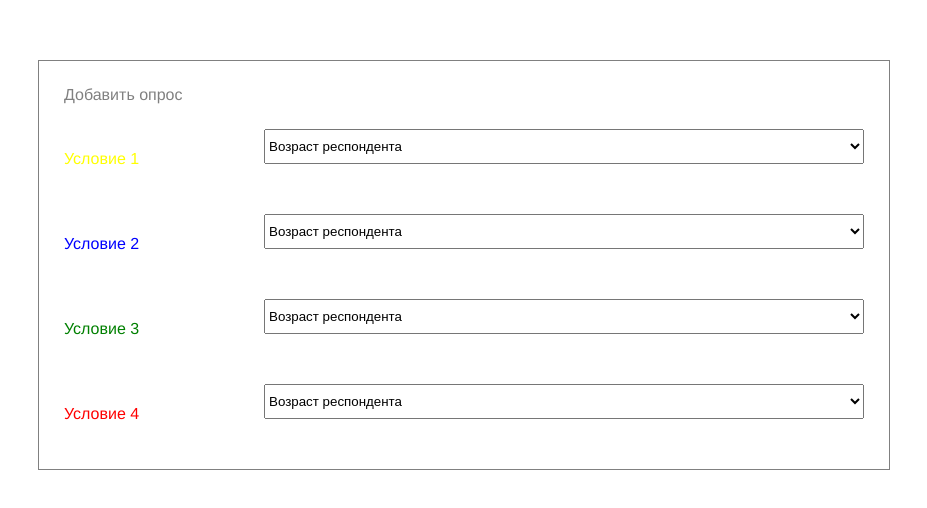
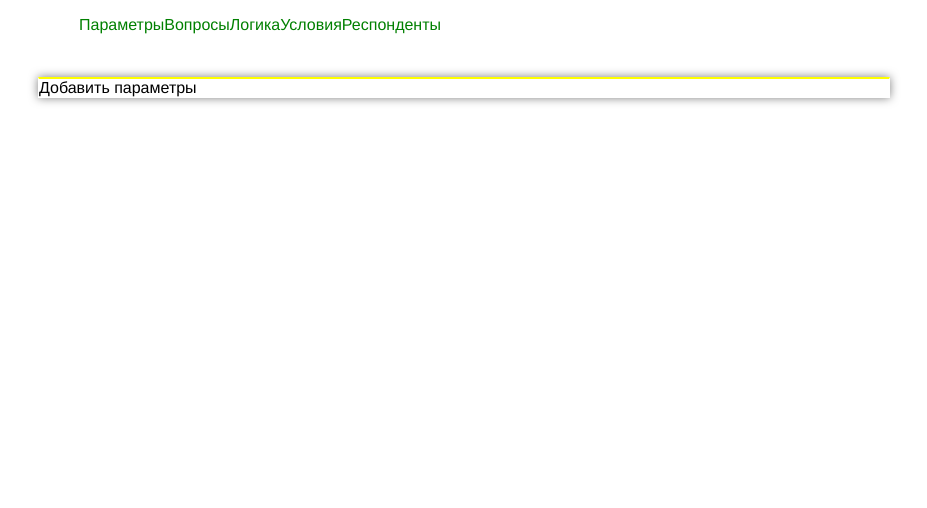
Before and after one commit to Ovsyankinds/vueTest, a Vue app: page /parametres in a window 1280 px wide. Shown: the top 508 px of the page, without its empty margins (176-1103 px from the left). Built offline with nearby package versions, Linux system fonts and the light colour scheme.

Commit message:
second commit

```diff
--- a/package.json
+++ b/package.json
@@ -9,7 +9,8 @@
   },
   "dependencies": {
     "core-js": "^3.6.4",
-    "vue": "^2.6.11"
+    "vue": "^2.6.11",
+    "vue-router": "^3.1.6"
   },
   "devDependencies": {
     "@vue/cli-plugin-babel": "~4.2.0",
--- a/src/App.vue
+++ b/src/App.vue
@@ -2,31 +2,56 @@
   div#app
     div.search
     div.menu
+      TopMenu
     div.wrap-content
-      Respond
-    <!-- Form -->
+      router-view
 </template>
 
 <script>
-import Respond from './components/respond'
-import Form from './components/Form.vue'
+/*eslint-disabled*/
+import TopMenu from './components/top-menu'
+import Vue from 'vue'
+import VueRouter from 'vue-router'
+
+Vue.use(VueRouter)
+
+const Index = () => import('./components/respond/index.vue')
+const Parametres = () => import('./components/parametres/index.vue')
+const Questions = () => import('./components/questions/index.vue')
+
+const router = new VueRouter({
+  mode: 'history',
+  routes: [
+    {path: '/', component: Index},
+    {path: '/parametres', component: Parametres},
+    {path: '/questions', component: Questions}
+  ]
+})
 
 export default {
   name: 'App',
+  router,
   components: {
-    Respond,
-    Form
+    TopMenu
   }
 }
 </script>
 
 <style>
-#app {
-  font-family: Avenir, Helvetica, Arial, sans-serif;
-  -webkit-font-smoothing: antialiased;
-  -moz-osx-font-smoothing: grayscale;
-  text-align: center;
-  color: #2c3e50;
-  margin-top: 60px;
-}
+  #app {
+    font-family: Avenir, Helvetica, Arial, sans-serif;
+    -webkit-font-smoothing: antialiased;
+    -moz-osx-font-smoothing: grayscale;
+  }
+  .wrap-content{
+    width: 850px;
+    height: 100%;
+    border-top: 2px solid yellow;
+    border-right: 1px solid white;
+    border-left: 1px solid white;
+    border-bottom: 1px solid white;
+    box-shadow: 0 0 10px rgba(0,0,0,0.5);
+    display: block;
+    margin: 0 auto;
+  }
 </style>
--- /dev/null
+++ b/src/components/parametres/index.vue
@@ -0,0 +1,14 @@
+<template lang="pug">
+  div.wrap-parametres
+   span Добавить параметры
+</template>
+
+<script>
+  export default {
+
+  }
+</script>
+
+<style scoped>
+
+</style>
--- /dev/null
+++ b/src/components/questions/index.vue
@@ -0,0 +1,14 @@
+<template lang="pug">
+  div.wrap-questions
+   span Добавить вопросы
+</template>
+
+<script>
+  export default {
+
+  }
+</script>
+
+<style scoped>
+
+</style>
--- a/src/components/respond/index.vue
+++ b/src/components/respond/index.vue
@@ -1,5 +1,5 @@
 <template lang="pug">
-	.div.wrap-respond
+	div.wrap-respond
 		span Добавить опрос
 		template(v-for="(input, index) in arrSelect.length" :id="index")
 			input-respond(
@@ -28,11 +28,15 @@
 
 <style>
 	.wrap-respond {
-		width: 850px;
-		height: 100%;
-		border: 1px solid grey;
-		display: block;
-		margin: 0 auto;
+		/* width: 850px;
+    height: 100%;
+    border-top: 2px solid yellow;
+    border-right: 1px solid white;
+    border-left: 1px solid white;
+    border-bottom: 1px solid white;
+    box-shadow: 0 0 10px rgba(0,0,0,0.5);
+    display: block;
+    margin: 0 auto; */
 	}
 
 	span {
--- /dev/null
+++ b/src/components/top-menu/index.vue
@@ -0,0 +1,40 @@
+<template lang="pug">
+  div.wrap-top-menu
+    ul
+      template(v-for="(item, index) in topMenu" :id="index")
+        router-link(v-if="index == 0" to="/parametres")
+          li
+            span {{ item }}
+        router-link(v-else-if="index == 1" to="/questions")
+          li
+            span {{ item }}
+        li(v-else)
+          span {{ item }}
+</template>
+
+<script>
+export default {
+  data(){
+    return{
+      topMenu: ['Параметры', 'Вопросы', 'Логика', 'Условия', 'Респонденты']
+    }
+  }
+}
+</script>
+
+<style scoped>
+  .wrap-top-menu {
+    width: 850px;
+    margin: 0 auto;
+  }
+  .wrap-top-menu ul {
+    height: 45px;
+  }
+  .wrap-top-menu ul li {
+    display: inline-block;
+  }
+  .wrap-top-menu ul li span{
+    width: 100px;
+    color: green;
+  }
+</style>
```
Also changed, not shown: 1 other file (tests, documents, lock files or other folders).
